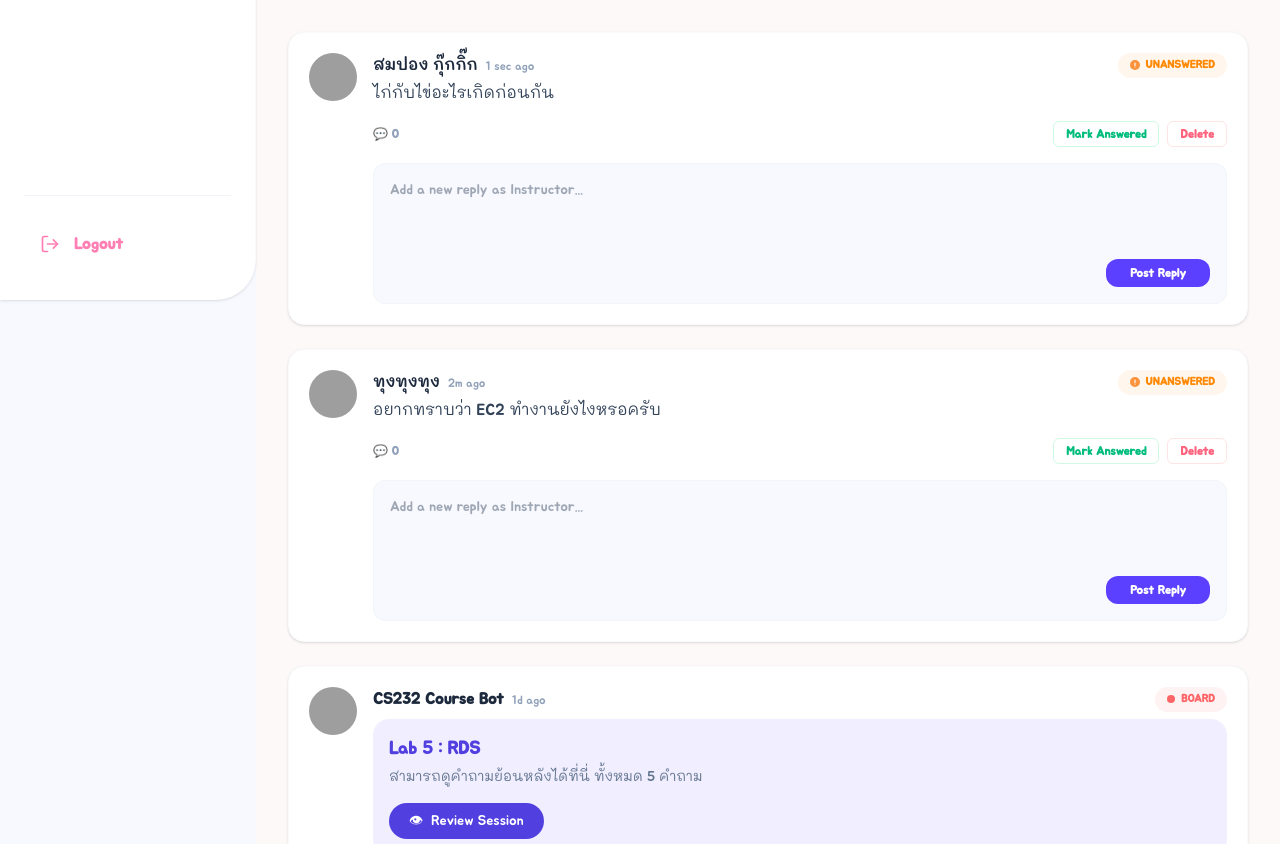
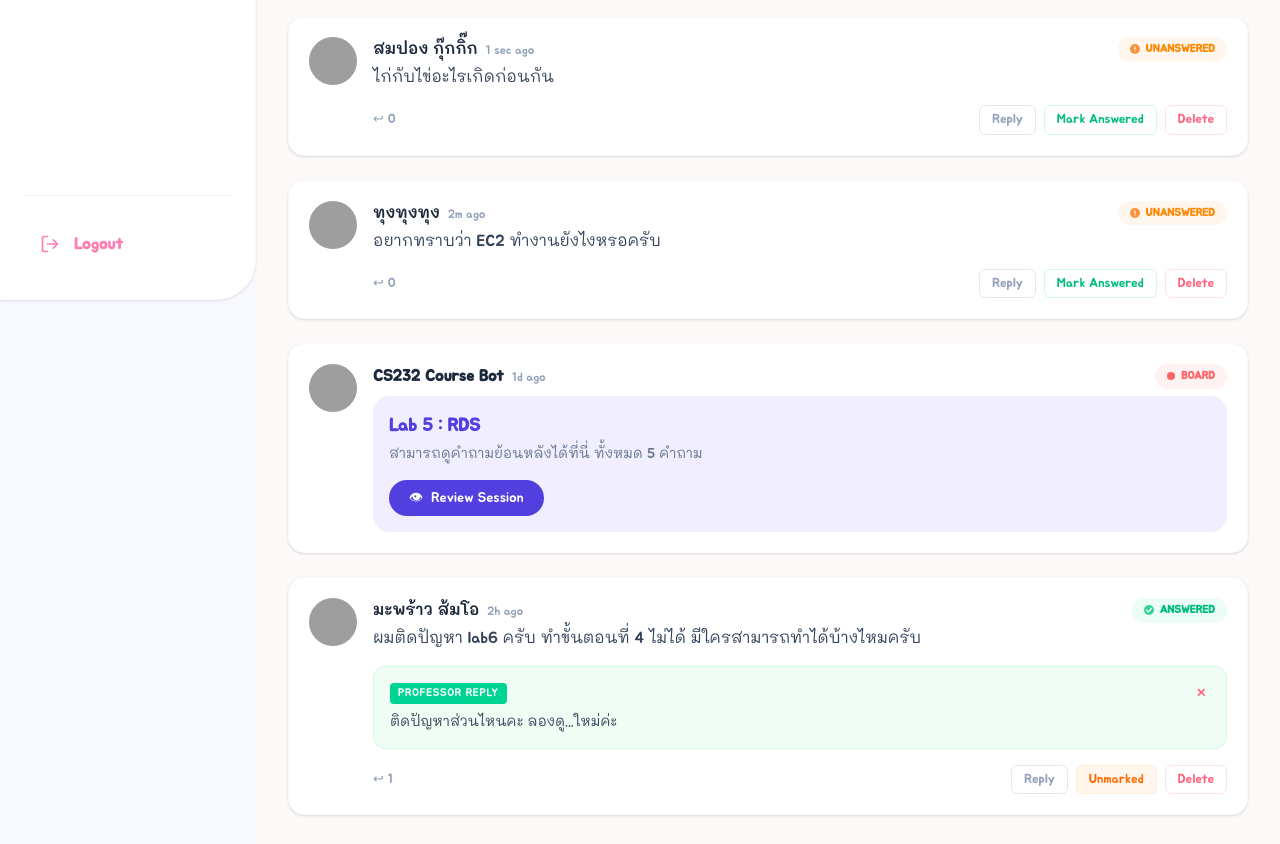
Before and after one commit to Gummy-168/CS232-Project-AWS-07, a Next.js app in the folder frontend/: page /professor/questions in a window 1280 px wide. Shown: the part 500-1344 px from the top of the page. Built offline with nearby package versions, Linux system fonts and the light colour scheme; grey boxes are pictures that could not be loaded.

Commit message:
Add reply feature in question prof page and rearrange some decorate

```diff
--- a/frontend/app/professor/questions/page.tsx
+++ b/frontend/app/professor/questions/page.tsx
@@ -148,7 +148,7 @@ export default function ProfessorDashboard() {
 
       {/* Course Card */}
 
-      <section className="bg-white rounded-3xl p-13 shadow-sm border border-slate-50 text-center mb-10 mt-17 max-w-6xl mx-auto">
+      <section className="bg-white rounded-3xl p-13 shadow-sm border border-slate-50 text-center mb-10 mt-13 max-w-6xl mx-auto">
         <h2 className="text-2xl font-regular text-[#1B1B1B] mb-6">{data?.course?.title}</h2>
         <button className="bg-gradient-to-r from-[#6443D9] via-[#A952C0] to-[#EA60AB] text-white px-10 py-2.5 rounded-full text-lg shadow-lg shadow-purple-200 hover:scale-105 active:scale-95 transition-all">
           Create Board
@@ -209,6 +209,7 @@ export default function ProfessorDashboard() {
 
 function ActivityCard({ data, onMarkAnswered, onUnmarked, onPostReply, onDelete, onDeleteReply }: any) {
   const [replyText, setReplyText] = useState("");
+  const [showReplyBox, setShowReplyBox] = useState(false);
   const isBoard = data.type === 'board';
   const isAnswered = data.status === 'ANSWERED';
 
@@ -216,9 +217,9 @@ function ActivityCard({ data, onMarkAnswered, onUnmarked, onPostReply, onDelete,
     <div className="bg-white rounded-2xl p-5 shadow-sm border border-slate-50 relative">
 
       <div className={`absolute top-5 right-5 flex items-center gap-1.5 px-3 py-1 rounded-full text-[11px] font-bold ${
-        isAnswered ? 'bg-emerald-50 text-emerald-500 '
-        : isBoard ? 'bg-red-50 text-red-400 '
-        : 'bg-orange-50 text-orange-400 '
+        isAnswered ? 'bg-emerald-50 text-emerald-500'
+        : isBoard ? 'bg-red-50 text-red-400'
+        : 'bg-orange-50 text-orange-400'
       }`}>
         {isAnswered ? (
           <svg width="10" height="10" viewBox="0 0 10 10" fill="none">
@@ -259,11 +260,12 @@ function ActivityCard({ data, onMarkAnswered, onUnmarked, onPostReply, onDelete,
             <>
               <p className="text-slate-700 mb-4">{data.content}</p>
 
+              {/* Professor Replies */}
               <div className="space-y-3 mb-4">
                 {data.professorReplies?.map((reply: string, index: number) => (
                   <div key={index} className="border border-emerald-100 rounded-xl p-4 bg-[#F0FDF4]">
-                    <div className="flex items-center justify-between mb-1">
-                      <span className="bg-emerald-500 text-white text-[9px] px-2 py-0.5 rounded font-bold uppercase tracking-wider">
+                    <div className="flex items-center justify-between mb-2">
+                      <span className="bg-emerald-400 text-white text-[11px] px-2 py-0.5 rounded font-regular uppercase tracking-wider">
                         Professor Reply
                       </span>
                       <button
@@ -278,9 +280,29 @@ function ActivityCard({ data, onMarkAnswered, onUnmarked, onPostReply, onDelete,
                 ))}
               </div>
 
-              <div className="flex items-center gap-4 text-xs font-bold">
-                <button className="text-slate-400 flex items-center gap-1">💬 {data.replies || 0}</button>
+              {/* Bottom row */}
+              <div className="flex items-center gap-4 text-[13px] font-regular">
+
+                {/* ✅ Reply count ซ้าย — กดไม่ได้ */}
+                <span className="text-slate-400 flex items-center gap-1">
+                  ↩ {data.replies || 0}
+                </span>
+
+                {/* ✅ ปุ่มขวา */}
                 <div className="ml-auto flex gap-2">
+
+                  {/* Reply toggle */}
+                  <button
+                    onClick={() => setShowReplyBox(!showReplyBox)}
+                    className={`px-3 py-1 rounded-md border transition-colors ${
+                      showReplyBox
+                        ? 'text-[#5B41FF] border-[#5B41FF] bg-purple-50'
+                        : 'text-slate-400 border-slate-200 hover:border-slate-300'
+                    }`}
+                  >
+                    Reply
+                  </button>
+
                   {isAnswered ? (
                     <button onClick={onUnmarked} className="text-orange-500 border border-orange-100 px-3 py-1 rounded-md bg-orange-50 hover:bg-orange-100 transition-colors">
                       Unmarked
@@ -290,33 +312,48 @@ function ActivityCard({ data, onMarkAnswered, onUnmarked, onPostReply, onDelete,
                       Mark Answered
                     </button>
                   )}
+
                   <button onClick={onDelete} className="text-rose-400 border border-rose-100 px-3 py-1 rounded-md hover:bg-rose-50 transition-colors">
                     Delete
                   </button>
                 </div>
               </div>
 
+              {/* ✅ Reply box — แสดงเมื่อกด Reply */}
+              {showReplyBox && (
                 <div className="mt-4 bg-[#F8F9FE] rounded-xl p-4 border border-slate-100">
                   <textarea
                     value={replyText}
                     onChange={(e) => setReplyText(e.target.value)}
                     placeholder="Add a new reply as Instructor..."
                     className="w-full bg-transparent border-none resize-none text-sm focus:outline-none h-16 text-slate-600"
+                    autoFocus
                   />
-                <div className="flex justify-end mt-2">
+                  <div className="flex justify-end gap-2 mt-2">
+                    <button
+                      onClick={() => {
+                        setShowReplyBox(false);
+                        setReplyText("");
+                      }}
+                      className="text-slate-400 border border-slate-200 px-4 py-1.5 rounded-xl text-[13px] font-regular hover:bg-slate-50 transition-all"
+                    >
+                      Cancel
+                    </button>
                     <button
                       onClick={() => {
                         if (replyText.trim()) {
                           onPostReply(replyText);
                           setReplyText("");
+                          setShowReplyBox(false);
                         }
                       }}
-                    className="bg-[#5B41FF] text-white px-6 py-1.5 rounded-xl text-xs font-bold hover:shadow-md transition-all active:scale-95"
+                      className="bg-[#5B41FF] text-white px-6 py-1.5 rounded-xl text-[13px] font-regular hover:shadow-md transition-all active:scale-95"
                     >
                       Post Reply
                     </button>
                   </div>
                 </div>
+              )}
             </>
           )}
         </div>
```
Lines whose indentation alone changed are shown as unchanged.
